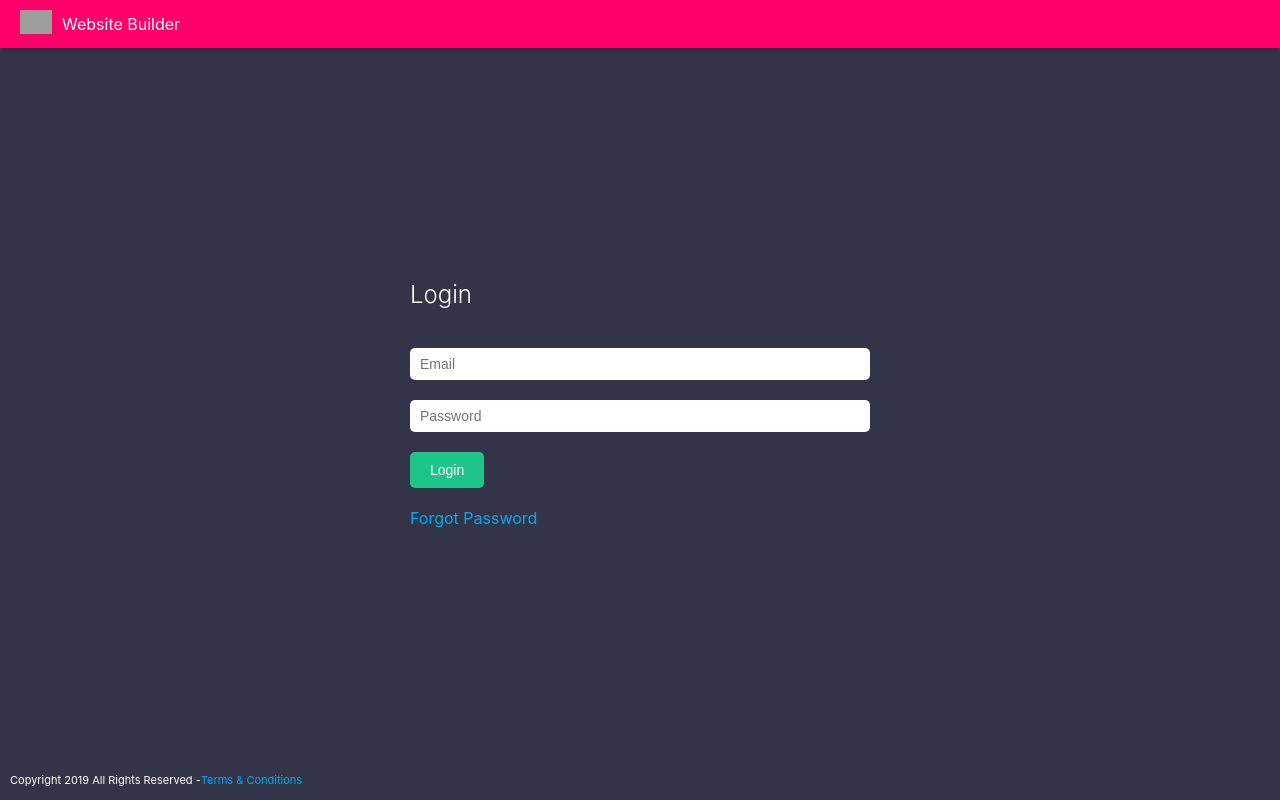
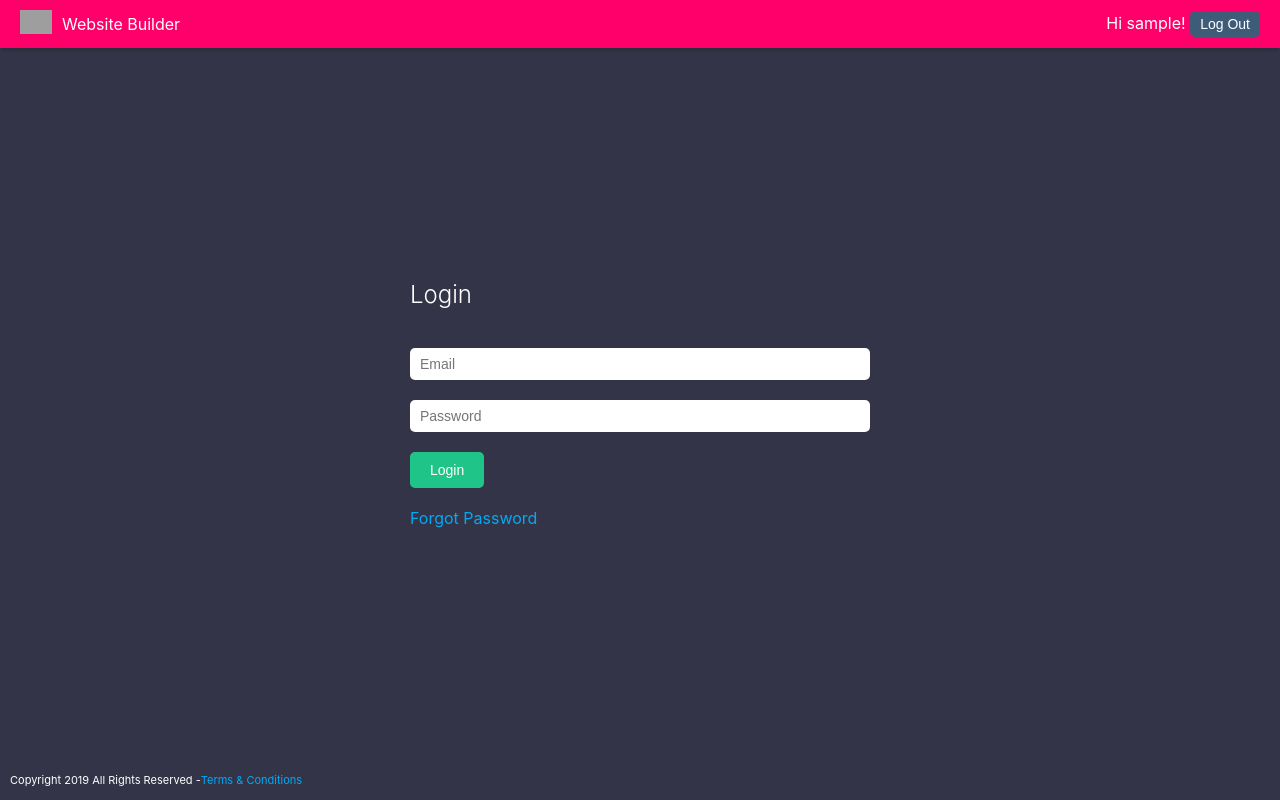
Before and after one commit to claudiogaraycochea/watvwebsitebuilder, a React (Create React App) app: page /login in a window 1280 px wide. Built offline with nearby package versions, Linux system fonts and the light colour scheme; sample sign-in values are in the browser's storage; grey boxes are pictures that could not be loaded.

Commit message:
Login fixed

```diff
--- a/src/components/header/Header.js
+++ b/src/components/header/Header.js
@@ -22,17 +22,15 @@ class Header extends Component {
     this.props.history.push('/login');
   }
 
+
   static getDerivedStateFromProps(props, state) {
-    console.log('Header: getDerivedStateFromProps:');
     return {
-      userFirstname: props.userFirstname,
+      userFirstname: sessionStorage.getItem('userFirstname'),
     };
   }
 
   render() {
-    //const userFirstname = (sessionStorage.getItem('userFirstname')!==null) ? <div>Hi {sessionStorage.getItem('userFirstname')}! <button className="btn small" onClick={()=>this.handleCloseSession()}>Log Out</button></div> : null;
-    console.log('Header: render() this.state: ',this.state);
-    const userFirstname = this.state.userFirstname;
+    const buttonSession = (this.state.userFirstname!==null) ? <div>Hi {this.state.userFirstname}! <button className="btn small" onClick={()=>this.handleCloseSession()}>Log Out</button></div> : null;
     return (
       <div className="header">
         <a href="/websiteList"><img src={logo} className="logo" alt="" /></a>
@@ -40,7 +38,7 @@ class Header extends Component {
           Website Builder
         </div>
         <div className="menu">
-          { userFirstname }
+          { buttonSession }
           { /* <img src={iconMenu} className="icon-menu" alt="Menu" /> */}
         </div>
       </div>
@@ -49,7 +47,6 @@ class Header extends Component {
 }
 
 const mapStateToProps = state => {
-  console.log('Header: mapStateToProps:', state);
   return {
     userFirstname: state.userFirstname,
   };
--- a/src/components/login/Login.js
+++ b/src/components/login/Login.js
@@ -55,10 +55,8 @@ class Login extends Component {
   }
 
   handleSubmit = () => {
-    console.log('handleSubmit');
     if(this.state.email) {
       this.setState({ loading: true, message: '' }, () => {
-        console.log('login');
         this.login();
       });
     }
```
